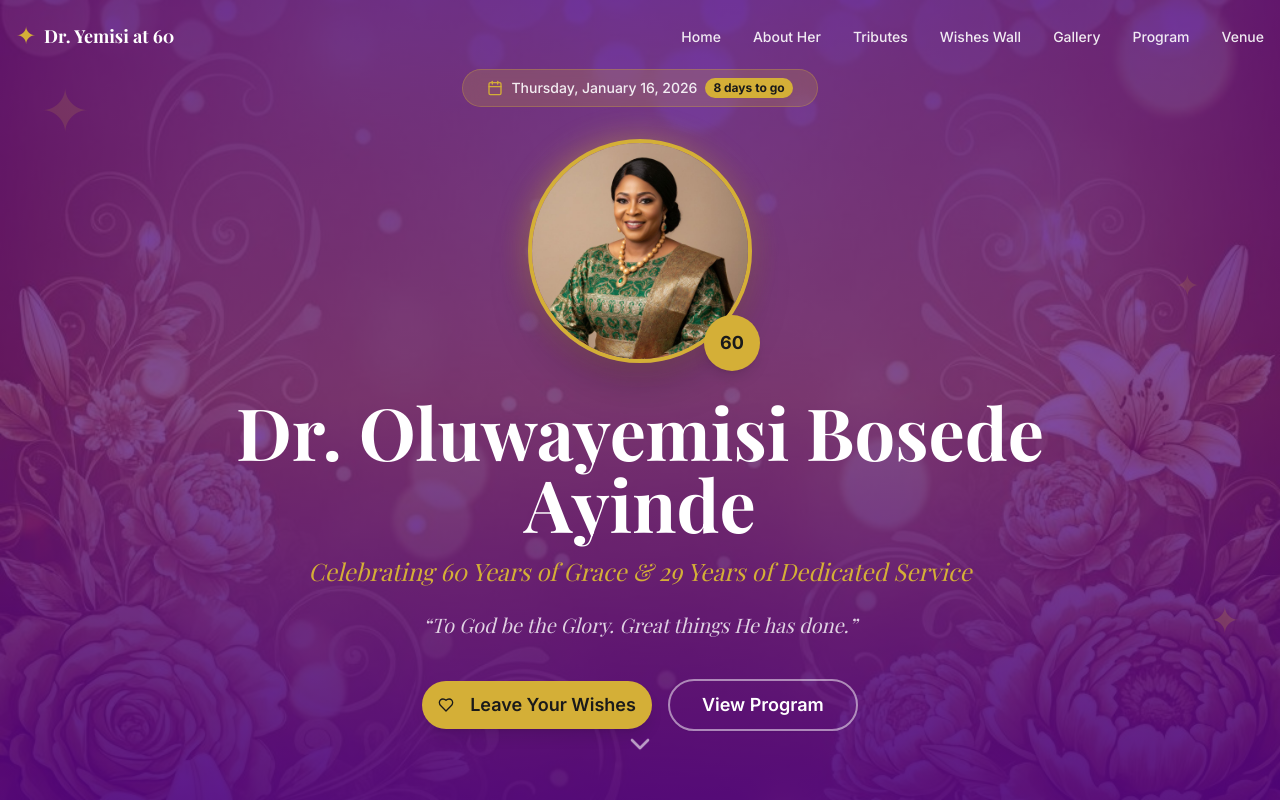
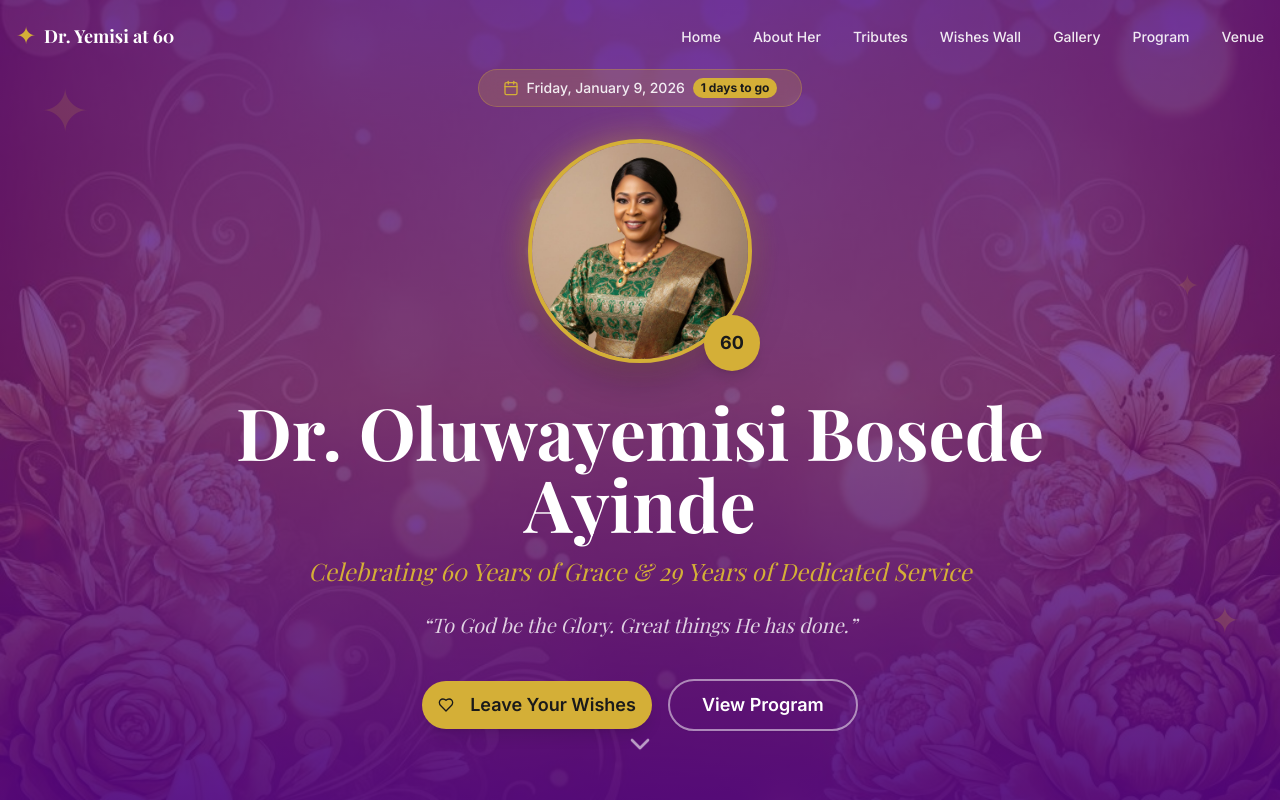
Before and after one commit to sholajapheth/chief-mrs-t-o-ogundare-retirement, a Next.js app: page / in a window 1280 px wide. Shown: the top 800 px of the page. Built offline with nearby package versions, Linux system fonts and the light colour scheme; a web font is replaced by a local one.

Commit message:
fix: update celebration date to January 9, 2026
Correct all date references to reflect the new event date.

Co-authored-by: Shola Japheth  <76797514+sholajapheth@users.noreply.github.com>

```diff
--- a/components/hero-section.tsx
+++ b/components/hero-section.tsx
@@ -9,7 +9,7 @@ export function HeroSection() {
   const [daysLeft, setDaysLeft] = useState(0)
 
   useEffect(() => {
-    const eventDate = new Date("2026-01-16")
+    const eventDate = new Date("2026-01-09")
     const today = new Date()
     const diff = Math.ceil((eventDate.getTime() - today.getTime()) / (1000 * 60 * 60 * 24))
     setDaysLeft(diff > 0 ? diff : 0)
@@ -19,7 +19,13 @@ export function HeroSection() {
     <section id="home" className="relative min-h-screen flex items-center justify-center overflow-hidden">
       {/* Background Image with Overlay */}
       <div className="absolute inset-0 z-0">
-        <Image src="/elegant-golden-celebration-background-with-soft-bo.jpg" alt="Celebration background" fill className="object-cover" priority />
+        <Image
+          src="/elegant-golden-celebration-background-with-soft-bo.jpg"
+          alt="Celebration background"
+          fill
+          className="object-cover"
+          priority
+        />
         <div className="absolute inset-0 bg-gradient-to-b from-secondary/80 via-secondary/70 to-secondary/90" />
       </div>
 
@@ -34,7 +40,7 @@ export function HeroSection() {
           {/* Event Date Badge */}
           <div className="inline-flex items-center gap-2 bg-primary/20 backdrop-blur-sm border border-primary/30 rounded-full px-6 py-2 mb-8 animate-fadeInUp">
             <Calendar className="w-4 h-4 text-primary" />
-            <span className="text-white/90 text-sm font-medium">Thursday, January 16, 2026</span>
+            <span className="text-white/90 text-sm font-medium">Friday, January 9, 2026</span>
             {daysLeft > 0 && (
               <span className="bg-primary text-primary-foreground text-xs font-bold px-2 py-0.5 rounded-full">
                 {daysLeft} days to go
--- a/components/program-timeline.tsx
+++ b/components/program-timeline.tsx
@@ -88,7 +88,7 @@ function CountdownTimer() {
   })
 
   useEffect(() => {
-    const eventDate = new Date("2026-01-16T10:00:00")
+    const eventDate = new Date("2026-01-09T10:00:00")
 
     const updateTimer = () => {
       const now = new Date()
@@ -127,8 +127,8 @@ export function ProgramTimeline() {
   const handleAddToCalendar = () => {
     const event = {
       title: "Dr. Oluwayemisi Bosede Ayinde's 60th Birthday & Retirement Celebration",
-      start: "2026-01-16T10:00:00",
-      end: "2026-01-16T16:00:00",
+      start: "2026-01-09T10:00:00",
+      end: "2026-01-09T16:00:00",
       description: "Celebrating 60 Years of Grace & 29 Years of Dedicated Service",
       location: "[Venue Name & Address]",
     }
--- a/components/venue-section.tsx
+++ b/components/venue-section.tsx
@@ -43,7 +43,7 @@ export function VenueSection() {
                     </div>
                     <div>
                       <h4 className="font-semibold text-foreground">Date & Time</h4>
-                      <p className="text-muted-foreground">Thursday, January 16, 2026</p>
+                      <p className="text-muted-foreground">Friday, January 9, 2026</p>
                       <p className="text-muted-foreground">10:00 AM - 4:00 PM</p>
                     </div>
                   </div>
```
Also changed, not shown: 1 other file (tests, documents, lock files or other folders).
